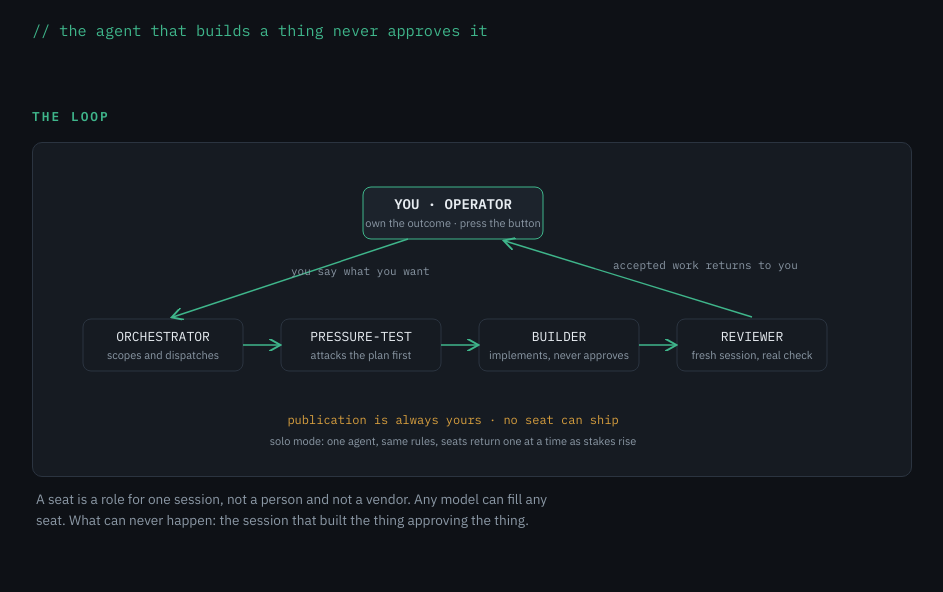
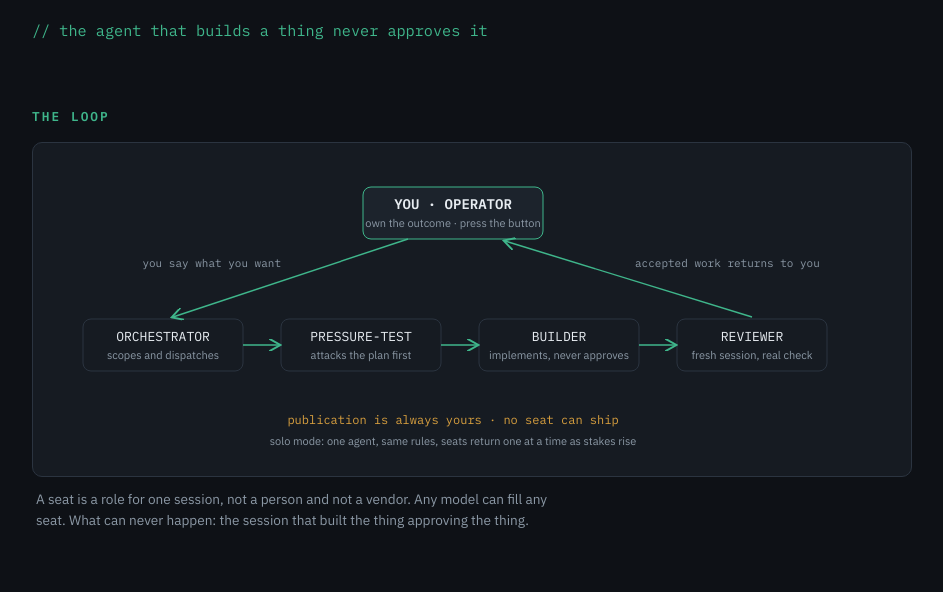
Before and after one commit to Ezra144israel/governed-agent-skills, a plain HTML site: page docs/index.html in a window 1280 px wide. Shown: the part 187-779 px from the top of the page, without its empty margins (168-1111 px from the left). Drawn offline with Linux system fonts and the light colour scheme.

Commit message:
diagram: clear the operator-to-orchestrator label off its arrow
Anchor 'you say what you want' to the left of the line so it mirrors the
right-side label.

```diff
--- a/docs/index.html
+++ b/docs/index.html
@@ -78,8 +78,8 @@
       <path d="M388 176 L424 176" fill="none" stroke="#3FB68B" stroke-width="1.4" marker-end="url(#ah)"/>
       <path d="M586 176 L622 176" fill="none" stroke="#3FB68B" stroke-width="1.4" marker-end="url(#ah)"/>
       <path d="M699 148 L452 72" fill="none" stroke="#3FB68B" stroke-width="1.4" marker-end="url(#ah)"/>
-      <text x="238" y="106" fill="#8B98A5" font-size="11" font-family="IBM Plex Mono">you say what you want</text>
-      <text x="560" y="100" fill="#8B98A5" font-size="11" font-family="IBM Plex Mono">accepted work returns to you</text>
+      <text x="228" y="98" text-anchor="end" fill="#8B98A5" font-size="11" font-family="IBM Plex Mono">you say what you want</text>
+      <text x="582" y="98" fill="#8B98A5" font-size="11" font-family="IBM Plex Mono">accepted work returns to you</text>
       <!-- bottom rule -->
       <text x="400" y="255" text-anchor="middle" fill="#D9A03F" font-family="IBM Plex Mono" font-size="12">publication is always yours · no seat can ship</text>
       <text x="400" y="276" text-anchor="middle" fill="#8B98A5" font-family="IBM Plex Sans" font-size="11">solo mode: one agent, same rules, seats return one at a time as stakes rise</text>
```
Also changed, not shown: assets/how-it-works.svg.
